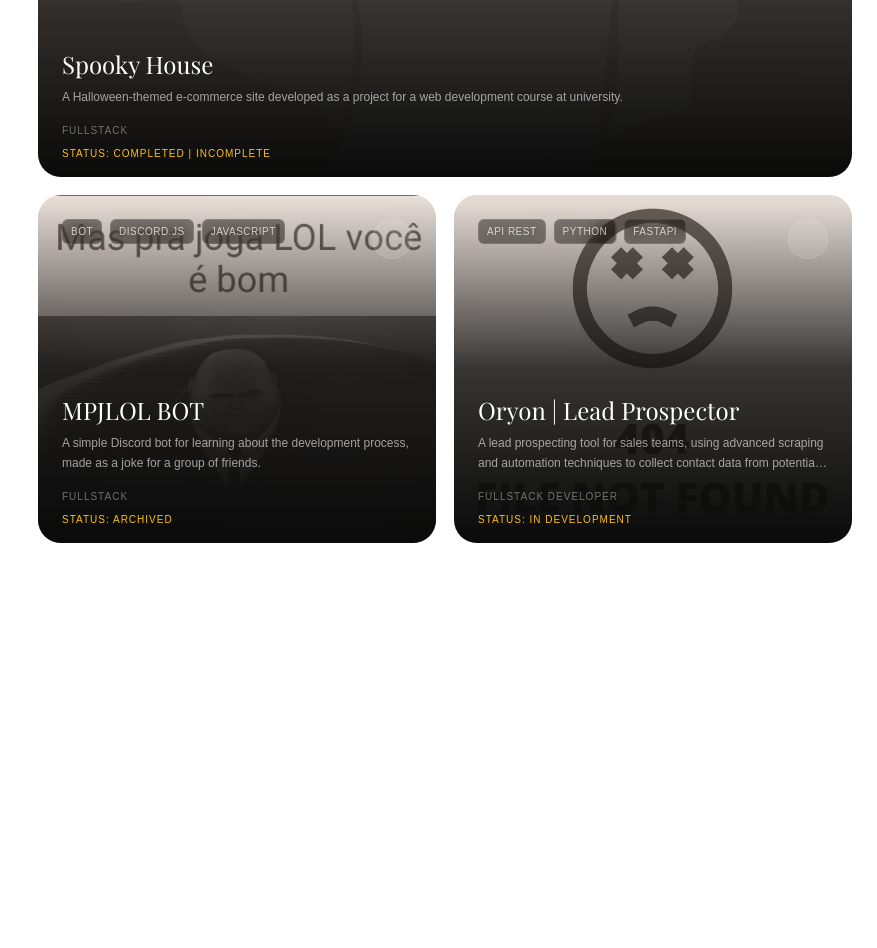
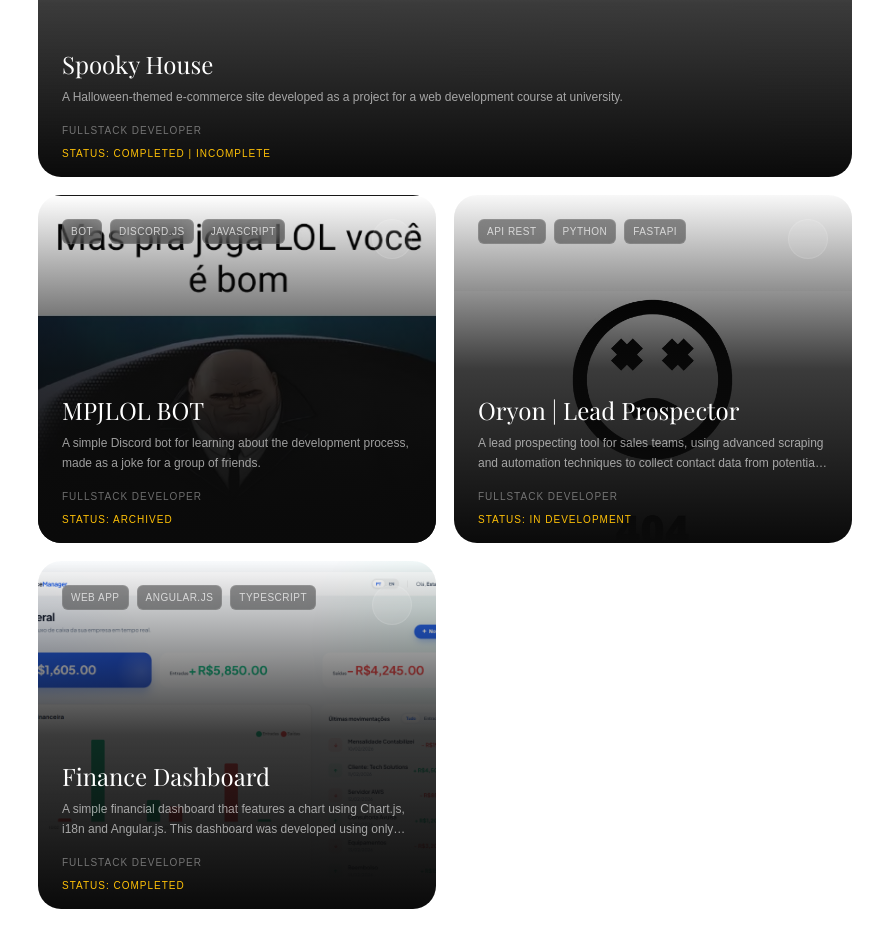
Before and after one commit to andreynzz/portfolio, a Next.js app: page /en/projects in a window 1280 px wide. Shown: the part 1100-2048 px from the top of the page, without its empty margins (403-1280 px from the left). Before the commit the page ends 1812 px from the top, so only its background shows below. Built offline with nearby package versions, Linux system fonts and the light colour scheme; no server answers; some icons are missing.

Commit message:
feat: implementa lógica de scroll na imagem do card de projeto

```diff
--- a/src/components/card-content.tsx
+++ b/src/components/card-content.tsx
@@ -9,14 +9,13 @@ export function CardContent({ project }: { project: ProjectProps['project'] }) {
   return (
     <div className="group relative bg-white/5 backdrop-blur-md border border-white/10 rounded-3xl overflow-hidden hover:border-[#FFC107]/50 transition-all duration-500 flex flex-col h-full min-h-75">
       {/* Imagem de Fundo com Overlay */}
-      <div className="absolute inset-0 z-0">
-         <div className="absolute inset-0 bg-linear-to-br from-amber-900/30 to-yellow-900/30 group-hover:scale-105 transition-transform duration-700" />
-         <Image
-            src={project.image || '/404_file_not_found.jpg'}
+      <div className="absolute inset-0 z-0 overflow-hidden">
+        <Image
+            src={project.image}
             alt={t(`${project.id}.title`)}
             fill
-            className="object-cover opacity-50 group-hover:opacity-30 group-hover:scale-105 transition-all duration-700 grayscale group-hover:grayscale-0"
-         />
+            className="object-cover object-top transition-all duration-[5s] ease-in-out group-hover:object-bottom"
+        />
       </div>
 
       <div className="absolute inset-0 bg-linear-to-t from-[#0a0a0a] via-[#0a0a0a]/80 to-transparent z-10" />
--- a/src/components/projectsDetails/hero.tsx
+++ b/src/components/projectsDetails/hero.tsx
@@ -12,7 +12,7 @@ export default function Hero({ project }: { project: ProjectItem }) {
                     src={project.image || '/404_file_not_found.jpg'}
                     alt={t(`${project.id}.title`)}
                     fill
-                    className="object-cover"
+                    className="object-cover object-top"
                     priority
                     sizes="(max-width: 1024px) 100vw, 1200px"
                 />
--- a/src/data/content.ts
+++ b/src/data/content.ts
@@ -1,4 +1,6 @@
 import { Approach, Category, Education, ProfessionalExperience, Project } from "./interfaces";
+
+export const ImageNotFound = '/404_file_not_found.jpg'
 
 export const STACK = {
   NEXT: "Next.js",
@@ -50,6 +52,7 @@ const FEATURES = {
   RESPONSIVE: "Responsive Design",
   UI_UX: "UI/UX",
   I18N: "i18n",
+  AUTOMATION: "Automation",
 };
 
 export const PROJECTS: Project[] = [
@@ -57,7 +60,7 @@ export const PROJECTS: Project[] = [
     id: 1,
     url: "https://espacocinthiafranca.vercel.app",
     githubUrl: "https://github.com/andreynzz/espacocinthiafranca",
-    image: "/projeto1.png",
+    image: "/espacoci.png",
     category: "Website",
     stack: [STACK.NEXT, STACK.TAILWIND, STACK.TS, STACK.NODE, STACK.FIGMA, STACK.PRISMORM, STACK.POSTGRESQL, STACK.FM],
     features: [FEATURES.RESPONSIVE, FEATURES.UI_UX, FEATURES.SEO, FEATURES.PERF],
@@ -67,7 +70,7 @@ export const PROJECTS: Project[] = [
     id: 2,
     url: "#",
     githubUrl: "#",
-    image: "",
+    image: ImageNotFound,
     category: "Web App",
     stack: [STACK.NEXT, STACK.TAILWIND, STACK.TS, STACK.AI, STACK.RESTAPI, STACK.DOCKER],
     features: [FEATURES.RESPONSIVE, FEATURES.UI_UX, FEATURES.SEO, FEATURES.PERF, FEATURES.I18N],
@@ -77,7 +80,7 @@ export const PROJECTS: Project[] = [
     id: 3,
     url: "#",
     githubUrl: "https://github.com/andreynzz/rythym",
-    image: "",
+    image: ImageNotFound,
     category: "Web App",
     stack: [STACK.NEXT, STACK.SCSS, STACK.TS, STACK.AI, STACK.RESTAPI, STACK.DOCKER, STACK.LENIS, STACK.GSAP],
     features: [FEATURES.RESPONSIVE, FEATURES.UI_UX, FEATURES.SEO, FEATURES.PERF, FEATURES.I18N],
@@ -107,10 +110,20 @@ export const PROJECTS: Project[] = [
     id: 6,
     url: "#",
     githubUrl: "https://github.com/TheRedDoor-Group/oryon",
-    image: "",
+    image: ImageNotFound,
     category: "API REST",
-    stack: [STACK.PYTHON, STACK.FASTAPI, STACK.SQLITE],
-    features: [],
+    stack: [STACK.PYTHON, STACK.FASTAPI, STACK.SQLITE, STACK.VITE],
+    features: [FEATURES.AUTOMATION],
+    get tags() { return [this.category, ...this.stack, ...this.features] }
+  },
+  {
+    id: 7,
+    url: "https://finances-dashboard-lime.vercel.app",
+    githubUrl: "https://github.com/andreynzz/finances-dashboard",
+    image: "/finance_manager.png",
+    category: "Web App",
+    stack: [STACK.ANGULAR, STACK.TS, STACK.SCSS, STACK.CHARTJS, STACK.LENIS, STACK.GSAP, STACK.HTML],
+    features: [FEATURES.RESPONSIVE, FEATURES.UI_UX],
     get tags() { return [this.category, ...this.stack, ...this.features] }
   }
 ];
--- a/src/messages/en.json
+++ b/src/messages/en.json
@@ -32,31 +32,31 @@
     "1": {
       "title": "Espaço Cinthia França",
       "description": "The Espaço Terapêutico Cinthia França was completely redrawn, resulting in improved accessibility and indexation (SEO) for the clinic. It presents a modern and user-friendly interface, making scheduling appointments and accessing clinic information easy.",
-      "role": "Fullstack & Design",
+      "role": "Fullstack Developer & Design",
       "status": "Completed"
     },
     "2": {
       "title": "Psiconnect",
       "description": "SaaS for online therapy. Scalable architecture with WebRTC for real-time video and scheduling management. My role in this project was to gather requirements and architect the solution as Product Owner, as well as act as Fullstack developer.",
-      "role": "Product Owner & Fullstack",
+      "role": "Product Owner & Fullstack Developer",
       "status": "Archived"
     },
     "3": {
       "title": "Rythym",
       "description": "Music streaming app with personalized playlists and AI-based recommendations.",
-      "role": "Fullstack",
+      "role": "Fullstack Developer",
       "status": "Planning"
     },
     "4": {
       "title": "Spooky House",
       "description": "A Halloween-themed e-commerce site developed as a project for a web development course at university.",
-      "role": "Fullstack",
+      "role": "Fullstack Developer",
       "status": "Completed | Incomplete"
     },
     "5": {
       "title": "MPJLOL BOT",
       "description": "A simple Discord bot for learning about the development process, made as a joke for a group of friends.",
-      "role": "Fullstack",
+      "role": "Fullstack Developer",
       "status": "Archived"
     },
     "6": {
@@ -64,6 +64,12 @@
       "description": "A lead prospecting tool for sales teams, using advanced scraping and automation techniques to collect contact data from potential customers at scale.",
       "role": "Fullstack Developer",
       "status": "In development"
+    },
+    "7": {
+      "title": "Finance Dashboard",
+      "description": "A simple financial dashboard that features a chart using Chart.js, i18n and Angular.js. This dashboard was developed using only the frontend with mock data, the focus is to learn the structure and use of Angular in projects.",
+      "role": "Fullstack Developer",
+      "status": "Completed"
     }
   },
   "Education": {
--- a/src/messages/pt.json
+++ b/src/messages/pt.json
@@ -32,31 +32,31 @@
     "1": {
       "title": "Espaço Cinthia França",
       "description": "O Espaço Terapêutico Cinthia França foi redesenhado completamente, resultando em melhoria na acessibilidade e indexação (SEO) para a clínica. Apresenta uma interface moderna e amigável, facilitando o agendamento de consultas e o acesso às informações dos serviços oferecidos.",
-      "role": "Fullstack & Design",
+      "role": "Fullstack Developer & Design",
       "status": "Finalizado"
     },
     "2": {
       "title": "Psiconnect",
       "description": "SaaS para terapia online. Arquitetura escalável com WebRTC para vídeo em tempo real e gestão de agendamentos. Minha função nesse projeto foi levantar os requisitos e arquitetar a solução como Product Owner, além de atuar como desenvolvedor Fullstack.",
-      "role": "Product Owner & Fullstack",
+      "role": "Product Owner & Fullstack Developer",
       "status": "Arquivado"
     },
     "3": {
       "title": "Rythym",
       "description": "Aplicativo de streaming de música com playlists personalizadas e recomendações baseadas em IA.",
-      "role": "Fullstack",
+      "role": "Fullstack Developer",
       "status": "Em planejamento"
     },
     "4": {
       "title": "Spooky House",
       "description": "Um ecommerce de dia das bruxas desenvolvido como projeto para a matéria de desenvolvimento web na universidade.",
-      "role": "Fullstack",
+      "role": "Fullstack Developer",
       "status": "Finalizado | Incompleto"
     },
     "5": {
       "title": "MPJLOL BOT",
       "description": "Um bot simples de discord para aprender sobre o processo de desenvolvimento e feito como piada para um grupo de amigos.",
-      "role": "Fullstack",
+      "role": "Fullstack Developer",
       "status": "Arquivado"
     },
     "6": {
@@ -64,6 +64,12 @@
       "description": "Uma ferramenta de prospecção de leads para equipes de vendas, utilizando técnicas avançadas de scraping e automação para coletar dados de contato de potenciais clientes em larga escala.",
       "role": "Fullstack Developer",
       "status": "Em desenvolvimento"
+    },
+    "7": {
+      "title": "Finance Dashboard",
+      "description": "Um dashboard simples de finanças pessoais que conta com um gráfico usando Chart.js, i18n e Angular.js. Este dashboard foi desenvolvido usando apenas o frontend com mock data, o foco é aprender a estrutura e uso do Angular em projetos.",
+      "role": "Fullstack Developer",
+      "status": "Finalizado"
     }
   },
   "Education": {
```
Also changed, not shown: public/finance_manager.png (added), 1 other file (tests, documents, lock files or other folders).
